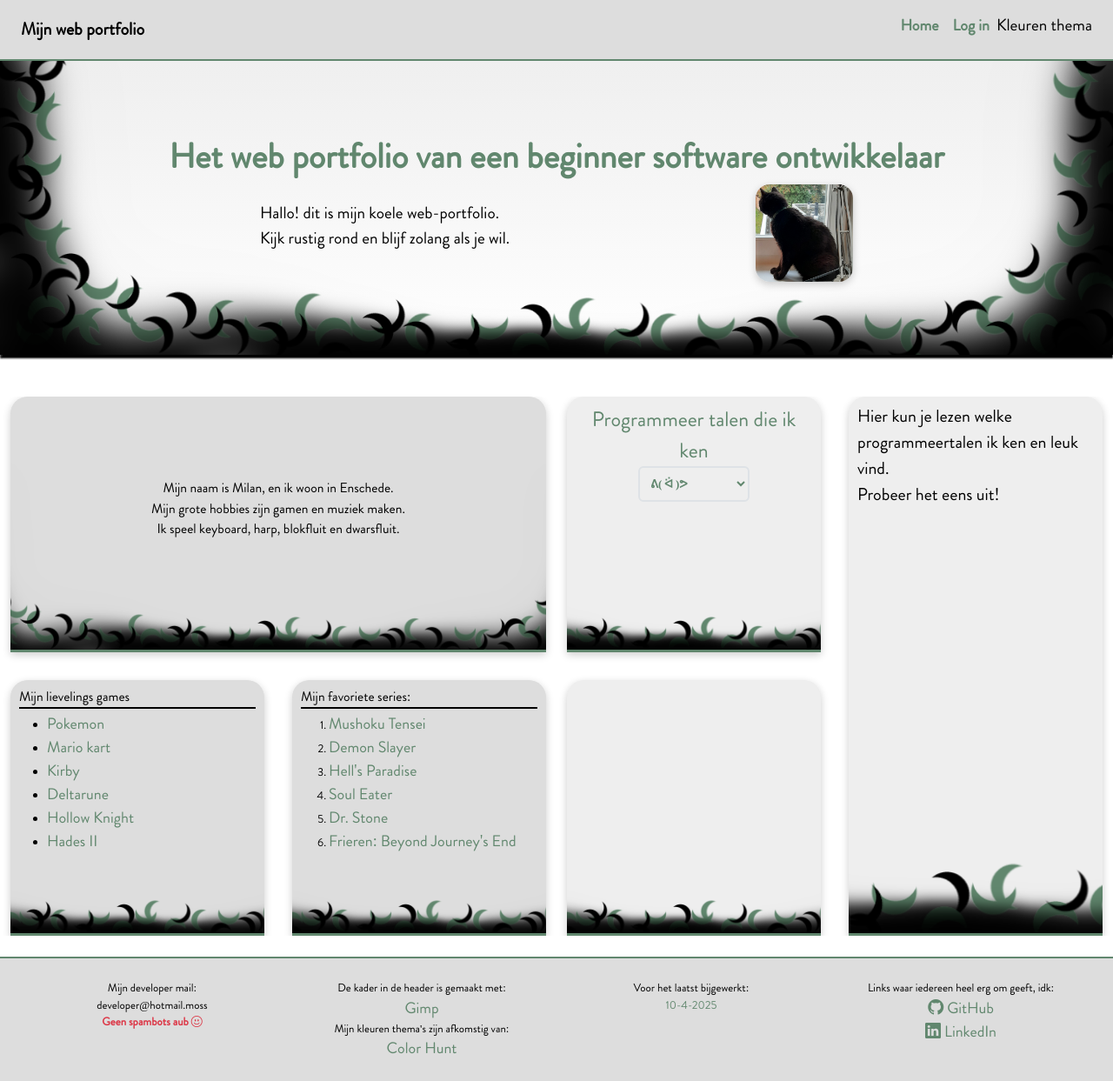
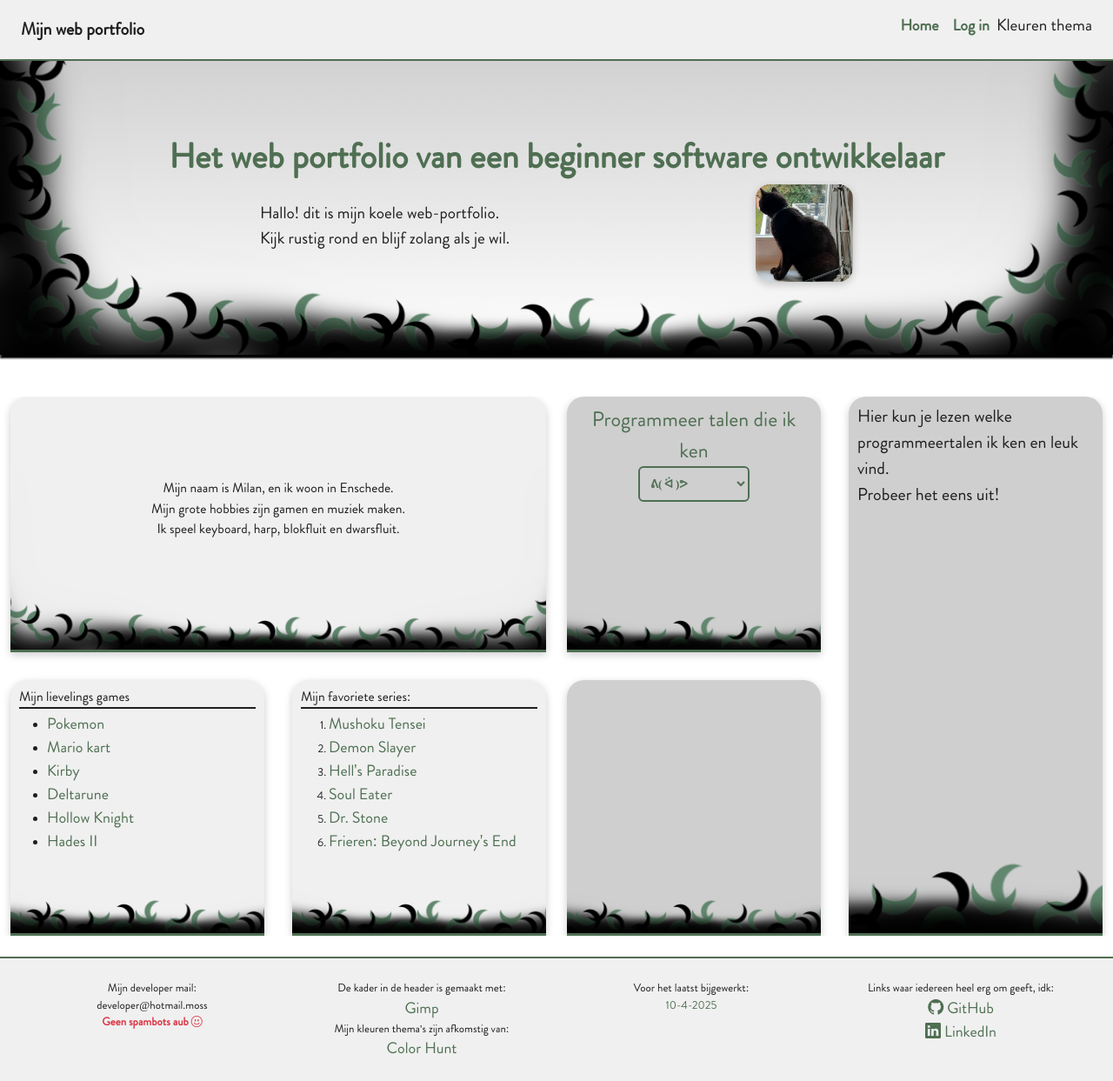
Before and after one commit to MossGuy/FirstPortfolio, a PHP site: page / in a window 1280 px wide. Shown: the whole page at 87% size. Run offline with PHP 8.4, Linux system fonts and the light colour scheme; data comes from the database, SQL or seed files in the repository.

Commit message:
select element getweaked

```diff
--- a/index.php
+++ b/index.php
@@ -96,7 +96,7 @@ $a = return_anchor($a);
         <div class="container col-12 col-lg-6 grids mb-4">
             <div>
                 <label class="highlight fs-4 d-block text-center" for="prog_talen">Programmeer talen die ik ken</label>
-                <select class="button_css border border-2 rounded p-2 fw-bold d-block mx-auto my-auto" name="prog_talen" id="prog_talen">
+                <select class="button_css rounded p-2 fw-bold d-block mx-auto my-auto" name="prog_talen" id="prog_talen">
                     <option value="default">ᕕ( ᐛ )ᕗ</option>
                     <option value="html">HTML</option>
                     <option value="css">CSS</option>
@@ -159,7 +159,7 @@ $a = return_anchor($a);
         <div class="container col-12 col-lg-6 grids mb-4">
             <div>
                 <label class="highlight fs-4 d-block text-center" for="prog_talen">Programmeer talen die ik ken</label>
-                <select class="button_css border border-2 rounded p-2 fw-bold d-block mx-auto my-auto" disabled>
+                <select class="button_css rounded p-2 fw-bold d-block mx-auto my-auto" disabled>
                     <option value="default">ᕕ( ᐛ )ᕗ</option>
                 </select>
             </div>
--- a/php_functies/DBConfig.php
+++ b/php_functies/DBConfig.php
@@ -3,10 +3,10 @@ $_SESSION['DBMessage'] = "";
 
 $host = '127.0.0.1';
 $db   = 'database_le_portfolio';
-$user = 'bit_academy';
-$pass = 'bit_academy';
-// $user = 'root';
-// $pass = '';
+// $user = 'bit_academy';
+// $pass = 'bit_academy';
+$user = 'root';
+$pass = '';
 $charset = 'utf8mb4';
 $dsn = "mysql:host=$host;dbname=$db;charset=$charset";
 $options = [
--- a/stylesheets/kleuren_themas/basis_wit.css
+++ b/stylesheets/kleuren_themas/basis_wit.css
@@ -1,10 +1,10 @@
 :root {
-    --primary: #dddddd;
-    --secondary: #eeeeee;
+    --primary: #f0f0f0;
+    --secondary: #cfcfcf;
     --background: #ffffff;
-    --highlight: #61876E;
-    --text: #000000;
-    --textbox: #eeeeee;
+    --highlight: #4F6F52;
+    --text: #1e1e1e;
+    --textbox: #cfcfcf;
 }
 
 header {
--- a/stylesheets/style.css
+++ b/stylesheets/style.css
@@ -182,7 +182,7 @@ select {
 /* universele_classes */
 .button_css {
     background-color: var(--secondary);
-    border-color: var(--highlight);
+    border: 2px solid var(--highlight);
     color: var(--highlight);
     border-style: solid;
     transition: 0.2s;
```
